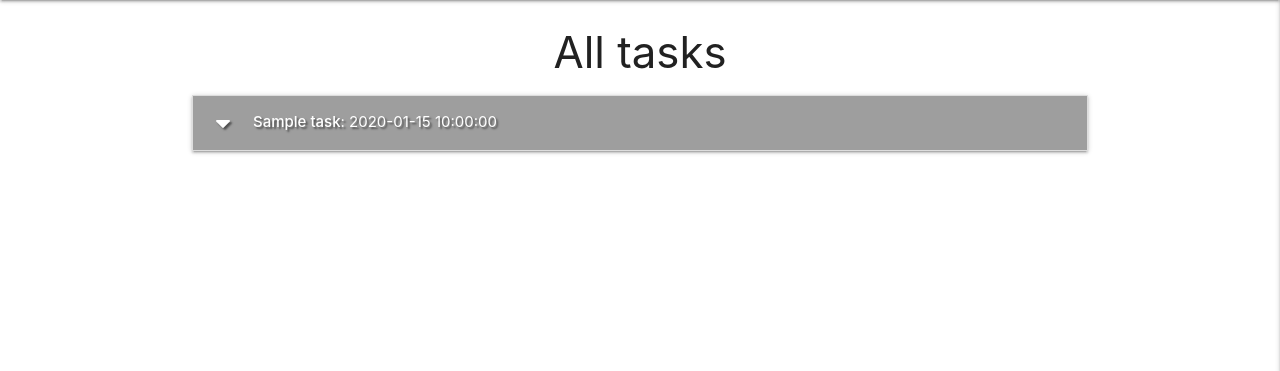
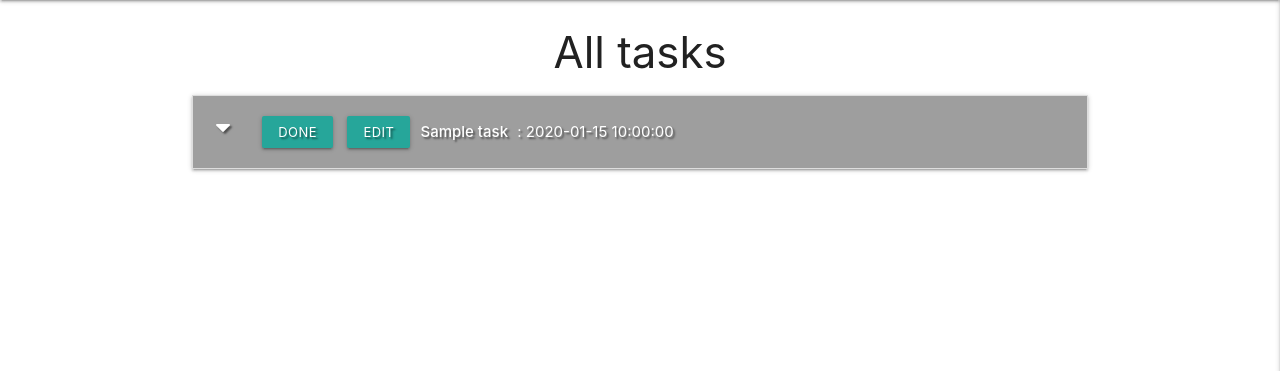
Before and after one commit to Dutchie1990/Task_Manager, a Flask app: page / in a window 1280 px wide. Shown: the part 64-435 px from the top of the page. Run offline with Flask 2, Linux system fonts and the light colour scheme; a database or web service that is not in the repository returns one stand-in record (values such as "Sample title"); some libraries are stand-ins or nearby versions.

Commit message:
add buttons for editing

```diff
--- a/static/css/style.css
+++ b/static/css/style.css
@@ -13,3 +13,12 @@
 .exclamation{
     margin-left: 1rem !important;
 }
+
+.btn-small{
+    margin: 5px;
+}
+
+.collapsible-header .col strong{
+    margin: 5px;
+    line-height: 42px;
+}
--- a/templates/tasks.html
+++ b/templates/tasks.html
@@ -7,11 +7,18 @@
     {% for task in tasks %}
     <li>
         <div class="collapsible-header white-text grey text-shadow">
-            <i class="fas fa-caret-down"></i>
-            <strong>{{ task.task_name }}</strong> : {{ task.due_date }}
-            {% if task.is_urgent == "on" %}
-                <i class="fas fa-exclamation-circle tooltipped text-align exclamation" data-position="right" data-tooltip="Urgent"></i>
-            {% endif %}
+            <div class="col s3">
+                <i class="fas fa-caret-down"></i>
+                <a class="waves-effect waves-light btn-small">Done</a>
+                <a class="waves-effect waves-light btn-small">Edit</a>
+            </div>
+            <div class="col s9">
+                <strong>{{ task.task_name }}</strong> : {{ task.due_date }}
+                {% if task.is_urgent == "on" %}
+                <i class="fas fa-exclamation-circle tooltipped text-align exclamation" data-position="right"
+                    data-tooltip="Urgent"></i>
+                {% endif %}
+            </div>
         </div>
         <div class="collapsible-body">
             <strong>
```
